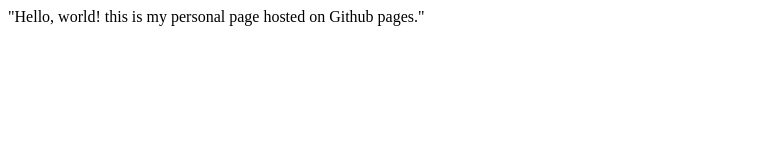
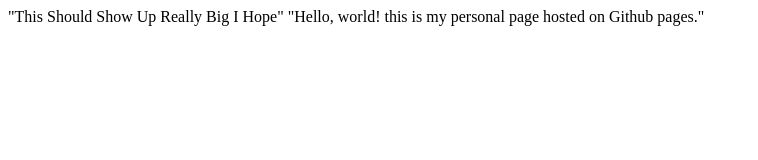
Before and after one commit to Sascha454/Sascha454.github.io, a plain HTML site: page index.html in a window 1280 px wide. Shown: the whole page, without its empty margins (0-758 px from the left). Drawn offline with Linux system fonts and the light colour scheme.

Commit message:
Update index.html

```diff
--- a/index.html
+++ b/index.html
@@ -1 +1,4 @@
+<head>
+"This Should Show Up Really Big I Hope"
+</head>
 "Hello, world! this is my personal page hosted on Github pages."
```
